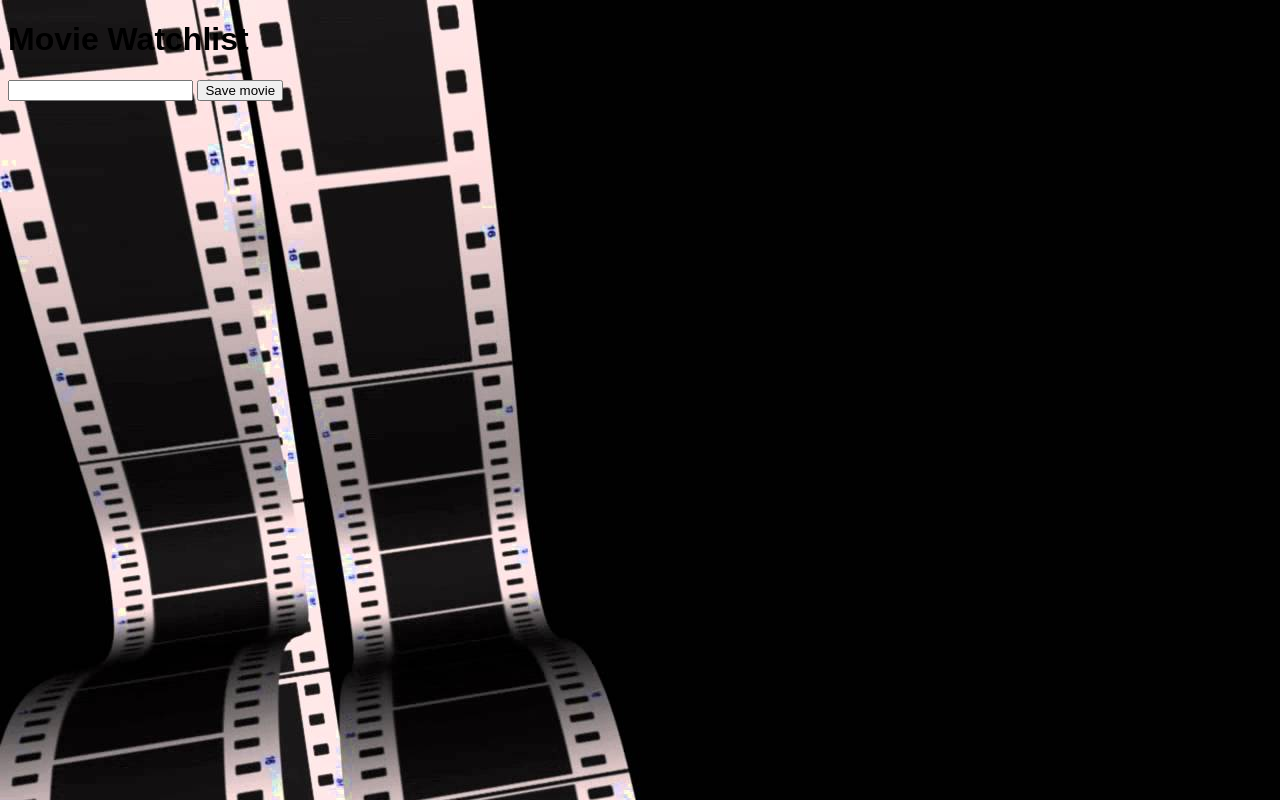
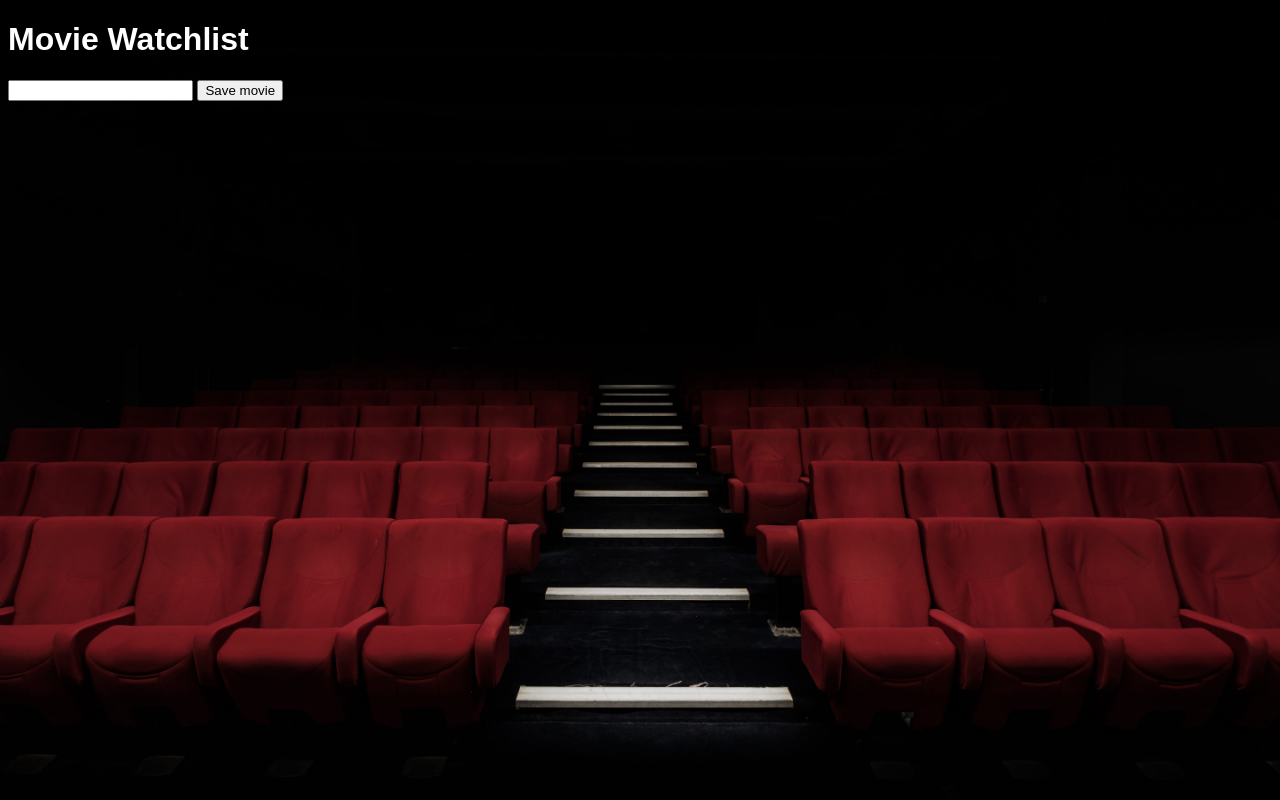
Before and after one commit to Beekasha/js-rails-frontend, a website with bundled scripts: page index.html in a window 1280 px wide. Built offline with nearby package versions, Linux system fonts and the light colour scheme; files whose address does not match are found by name.

Commit message:
making text white w css

```diff
--- a/styles/style.css
+++ b/styles/style.css
@@ -1,6 +1,16 @@
+h1, p, ul {
+    color: white;
+}
+
 body {
     font-family: "Raleway", sans-serif;
-    background-image: url("images/filmBackground.jpg")
+    background-image: url("images/redCinemaChairs.jpg");
+    background-size: cover;
+}
+
+.rendered-posters {
+    width: 20%;
+    height: 20%;
 }
 
 /* .bg-image {
```
Also changed, not shown: styles/images/redCinemaChairs.jpg (added).
